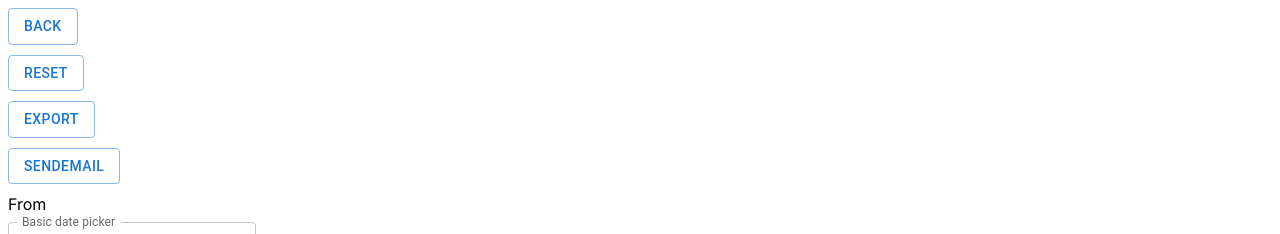
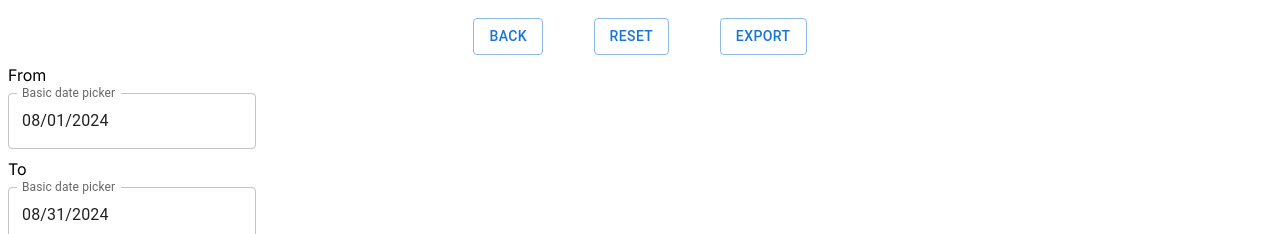
Before and after one commit to RameshKumar408/income-expense, a Next.js app: page /viewDetails in a window 1280 px wide. Shown: the top 234 px of the page. Built offline with nearby package versions, Linux system fonts and the light colour scheme; no server answers.

Commit message:
design changes

```diff
--- a/app/api/sendMail/route.js
+++ b/app/api/sendMail/route.js
@@ -46,8 +46,8 @@ export async function POST(request) {
                 // Send email with attachment
                 console.log(user?.email, " user?.email")
                 const mailOptions = {
-                    from: 'ckramesh0006@gmail.com',
-                    to: user?.email,
+                    from: '7a3f18002@smtp-brevo.com',
+                    to: 'kathiresan6435@gmail.com',
                     subject: 'Excel File Attachment',
                     text: 'Please find the attached Excel file.',
                     attachments: [
--- a/app/globals.css
+++ b/app/globals.css
@@ -3,3 +3,10 @@
     flex-wrap: wrap;
     gap: 71px;
 }
+
+.btns-div {
+    display: flex;
+    flex-wrap: wrap;
+    gap: 4%;
+    justify-content: center;
+}
--- a/app/viewDetails/page.js
+++ b/app/viewDetails/page.js
@@ -293,9 +293,12 @@ export default function Page() {
 
     return (
         <>
+            <div className='btns-div'>
+                <div style={{ marginTop: "10px" }}>
                     <Link href="/createDetail">
                         <Button variant="outlined">Back</Button>
                     </Link>
+                </div>
                 <div style={{ marginTop: "10px" }}>
                     <Button variant="outlined" onClick={() => { getTodayTimeStamp() }}>ReSet</Button>
                 </div >
@@ -303,10 +306,12 @@ export default function Page() {
                 <div style={{ marginTop: "10px" }}>
                     <Button variant="outlined" onClick={() => { Export() }}>Export</Button>
                 </div >
+            </div>
 
-            <div style={{ marginTop: "10px" }}>
+
+            {/* <div style={{ marginTop: "10px" }}>
                 <Button variant="outlined" onClick={() => { SendEmail() }}>SendEmail</Button>
-            </div >
+            </div > */}
 
             <div style={{ marginTop: "10px" }}>
                 <div>From</div>
```
Lines whose indentation alone changed are shown as unchanged.
